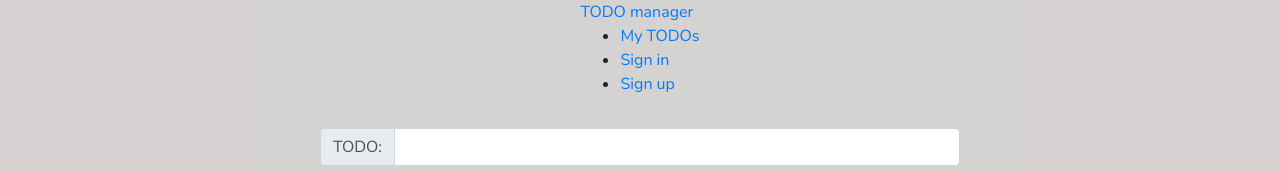
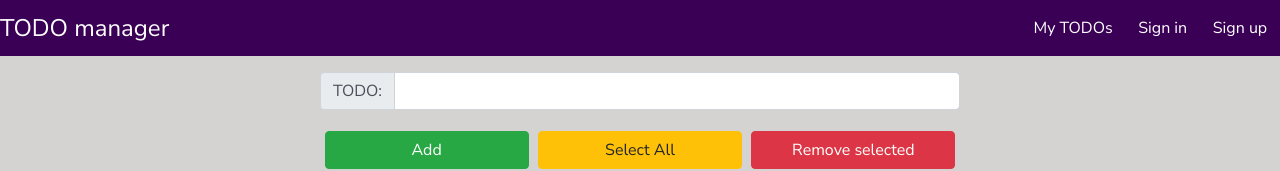
Before and after one commit to Evaldas22/todo-app, a React (Create React App) app in the folder client/: page / in a window 1280 px wide. Shown: the top 171 px of the page. Built offline with nearby package versions, Linux system fonts and the light colour scheme; no server answers.

Commit message:
Add styling to toolbar

```diff
--- a/client/src/common/Toolbar/Toolbar.css
+++ b/client/src/common/Toolbar/Toolbar.css
@@ -0,0 +1,46 @@
+.toolbar {
+    width: 100%;
+    background-color: rgb(58, 0, 85);
+    height: 56px;
+}
+
+.toolbar-nav {
+    display: flex;
+    height: 100%;
+    align-items: center;
+}
+
+.toolbar-name a{
+    color: white;
+    text-decoration: none !important;
+    font-size: 1.5rem;
+}
+
+.toolbar-name a:hover {
+    color: orange;
+}
+
+.toolbar-nav-items a {
+    color: white;
+    text-decoration: none !important;
+}
+
+.toolbar-nav-items ul {
+    list-style: none;
+    margin: 0;
+    padding: 0;
+    display: flex;
+}
+
+.toolbar-nav-items li {
+    padding: 0 0.8rem;
+}
+
+.toolbar-nav-items a:hover,
+.toolbar-nav-items a:active {
+    color: orange;
+}
+
+.spacer {
+    flex: 1;
+}
--- a/client/src/common/Toolbar/Toolbar.js
+++ b/client/src/common/Toolbar/Toolbar.js
@@ -1,14 +1,16 @@
 import React from 'react';
+import './Toolbar.css';
 
 const Toolbar = props => (
-    <header>
-        <nav>
-            <div><a href="#">TODO manager</a></div>
-            <div>
+    <header className="toolbar">
+        <nav className="toolbar-nav">
+            <div className="toolbar-name"><a href="#">TODO manager</a></div>
+            <div className="spacer"></div>
+            <div className="toolbar-nav-items">
                 <ul>
                     <li><a href="#">My TODOs</a></li>
-                    <li><a href="#">Sign in</a></li>
-                    <li><a href="#">Sign up</a></li>
+                    <li><a href="#">{props.username ? `Welcome ${props.username}` : "Sign in"}</a></li>
+                    {props.username ? null : (<li><a href="#">Sign up</a></li>)}
                 </ul>
             </div>
         </nav>
```
